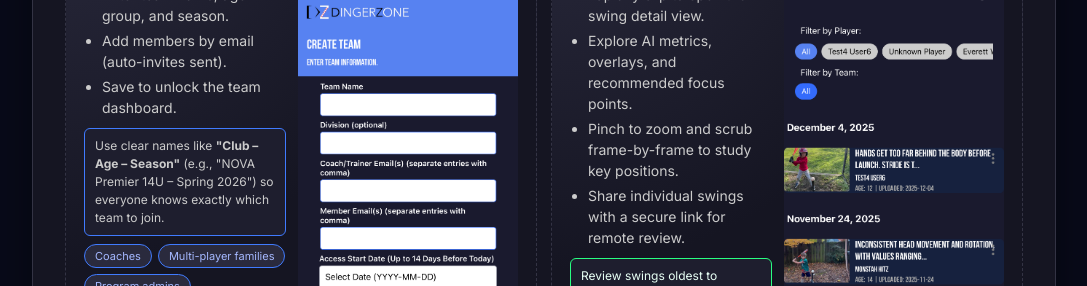
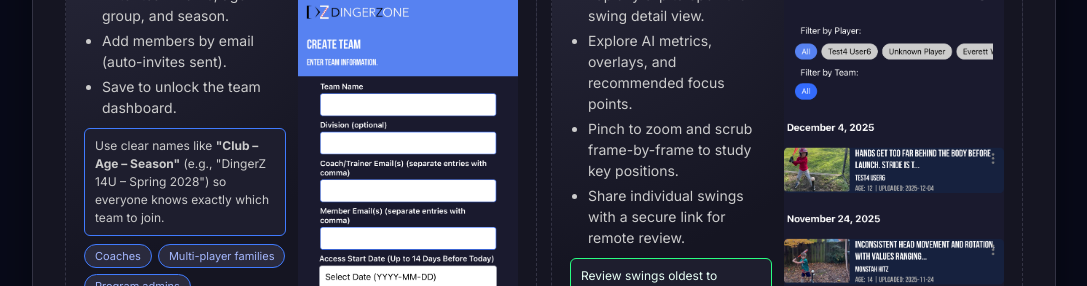
Before and after one commit to MWise01/dingerzone_web, a Next.js app: page /getting-started in a window 1280 px wide. Shown: the part 3400-3686 px from the top of the page, without its empty margins (96-1183 px from the left). Built offline with nearby package versions, Linux system fonts and the light colour scheme.

Commit message:
minor update to language for create team and ensuring no promo code visible.

```diff
--- a/src/app/getting-started/page.tsx
+++ b/src/app/getting-started/page.tsx
@@ -285,7 +285,7 @@
                     <div className="tip-box">
                       Use clear names like{" "}
                       <strong>&quot;Club – Age – Season&quot;</strong> (e.g.,
-                      &quot;NOVA Premier 14U – Spring 2026&quot;) so everyone
+                      &quot;DingerZ 14U – Spring 2028&quot;) so everyone
                       knows exactly which team to join.
                     </div>
                     <div className="chip-row">
```
